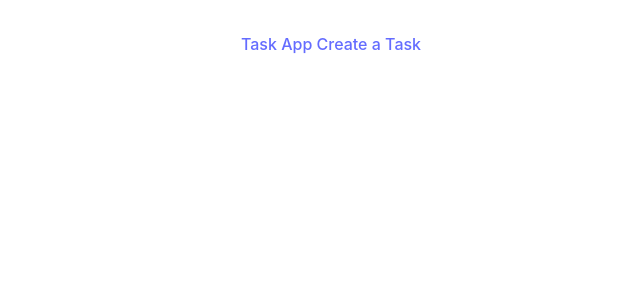
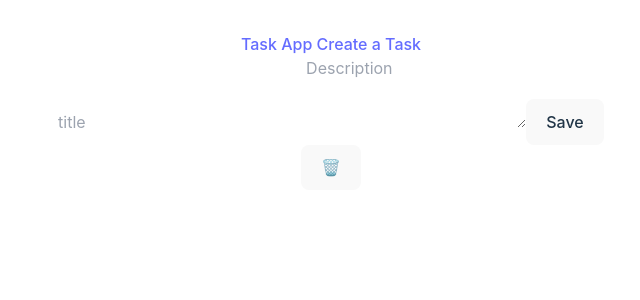
Before and after one commit to DiegoHrz/crud-react-django, a React (Vite) app in the folder client/: page /tasks/1 in a window 1280 px wide. Shown: the top 300 px of the page, without its empty margins (309-949 px from the left). Built offline with nearby package versions, Linux system fonts and the light colour scheme.

Commit message:
Add Delete Task

```diff
--- a/client/src/App.tsx
+++ b/client/src/App.tsx
@@ -8,11 +8,12 @@ import Navbar from "./components/Navbar";
 function App() {
   return (
     <BrowserRouter>
-    <Navbar/>
+      <Navbar />
       <Routes>
-      <Route path='/' element={<Navigate to='/tasks' />} />
-        <Route path='/tasks' element={<TasksPage/>} />
-        <Route path='/tasks-create' element={<TaskFormPage/> } />
+        <Route path="/" element={<Navigate to="/tasks" />} />
+        <Route path="/tasks" element={<TasksPage />} />
+        <Route path="/tasks-create" element={<TaskFormPage />} />
+        <Route path="/tasks/:id" element={<TaskFormPage />} />
       </Routes>
     </BrowserRouter>
   );
--- a/client/src/api/tasks.api.ts
+++ b/client/src/api/tasks.api.ts
@@ -9,7 +9,9 @@ export const getAllTasks = async () => {
   return response.data;
 };
 
-export const createTask = async(task)=>{
-  const response = await tasksApi.post('/',task)
-  return response.data
-}
+export const createTask = async (task) => {
+  const response = await tasksApi.post("/", task);
+  return response.data;
+};
+
+export const deleteTask = (id) => tasksApi.delete(`/${id}/`);
--- a/client/src/components/TaskCard.tsx
+++ b/client/src/components/TaskCard.tsx
@@ -1,3 +1,6 @@
+import { useNavigate } from "react-router-dom";
+
+
 interface TaskProps {
   id: number;
   title: string;
@@ -10,8 +13,11 @@ interface TaskCardProps {
 }
 
 const TaskCard: React.FC<TaskCardProps> = ({ task }) => {
+
+    const navigate = useNavigate()
+
   return (
-    <div key={task.id} className="text-left" >
+    <div key={task.id} className="text-left" onClick={()=>{navigate(`/tasks/${task.id}`)}} >
       <h1 className="text-base" >{task.title}</h1>
       <p>{task.description}</p>
       <hr/>
--- a/client/src/pages/TaskFormPage.tsx
+++ b/client/src/pages/TaskFormPage.tsx
@@ -1,34 +1,40 @@
 import { useForm } from "react-hook-form";
-import { createTask } from "../api/tasks.api";
-import { Navigate, useNavigate } from "react-router-dom";
-
-
+import { createTask, deleteTask } from "../api/tasks.api";
+import { useNavigate, useParams } from "react-router-dom";
 
 const TaskFormPage = () => {
-  const { register, handleSubmit, formState:{errors} } = useForm();
+  const {
+    register,
+    handleSubmit,
+    formState: { errors },
+  } = useForm();
 
   //si quisiera validaciones mas complejas podria usar 2 bibliotecas que se unen a react Form:
   // zod
   // yup
 
-  const navigate = useNavigate()
+  const navigate = useNavigate();
+  const params = useParams();
+  console.log(params);
 
   const submit = handleSubmit((data) => {
     console.log(data);
-    createTask(data)
-    navigate('/tasks')
+    createTask(data);
+    navigate("/tasks");
   });
 
   return (
-    <div>
-      <form onSubmit={submit}>
+    <div className="flex flex-1 m-auto">
+      <form onSubmit={submit} className="flex flex-col w-full">
         <input
+          className="border border-gray-600"
           type="text"
           placeholder="title"
           {...register("title", { required: true })}
         />
         {errors.title && <span>This field is required</span>}
         <textarea
+          className="border border-gray-600"
           rows={3}
           placeholder="Description"
           {...register("description", { required: true })}
@@ -37,6 +43,20 @@ const TaskFormPage = () => {
         {errors.description && <span>This field is required</span>}
         <button>Save</button>
       </form>
+      {params.id && (
+        <button
+          className="h-fit w-fit rounded-full"
+          onClick={async () => {
+            const accepted = window.confirm("are your sure?");
+            if (accepted) {
+              await deleteTask(params.id);
+              navigate("/tasks");
+            }
+          }}
+        >
+          🗑️
+        </button>
+      )}
     </div>
   );
 };
```
